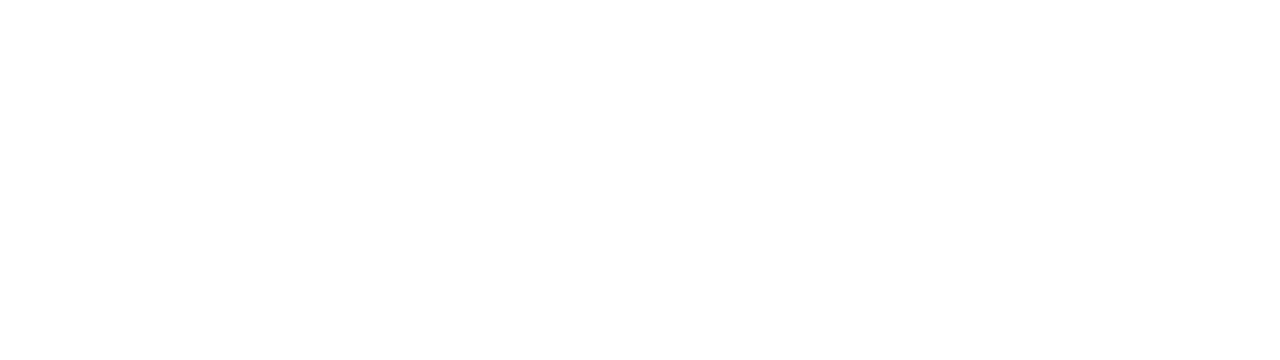
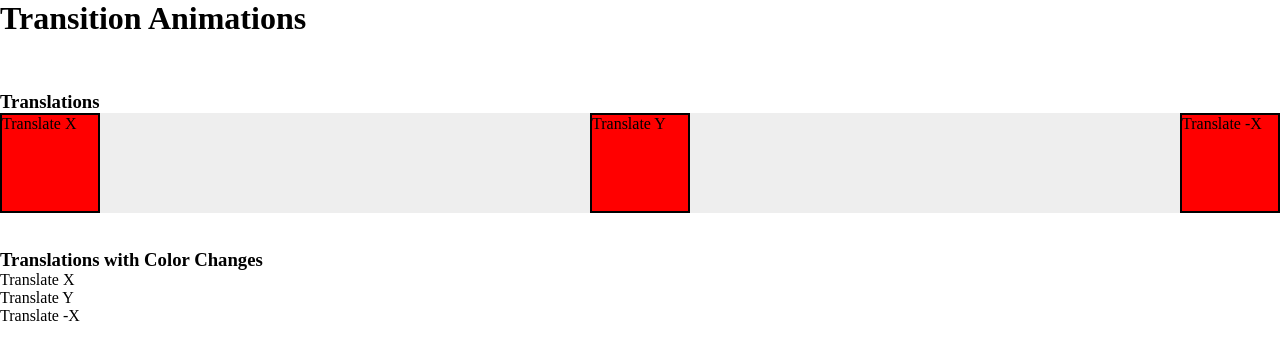
Before and after one commit to prabdhal/CSS-animations-practice, a plain HTML site: page index.html in a window 1280 px wide. Drawn offline with Linux system fonts and the light colour scheme.

Commit message:
Transition Translation Animations

```diff
--- a/index.html
+++ b/index.html
@@ -4,7 +4,24 @@
     <meta charset="UTF-8">
     <meta http-equiv="X-UA-Compatible" content="IE=edge">
     <meta name="viewport" content="width=device-width, initial-scale=1.0">
+    <link rel="stylesheet" href="style.css">
     <title>CSS - Animations</title>
+
+    <h1>Transition Animations</h1>
+    <br><br><br>
+    <h3>Translations</h3>
+    <div class="background-1">
+      <div class="square-1">Translate X</div>
+      <div class="square-2">Translate Y</div>
+      <div class="square-3">Translate -X</div>
+    </div>
+    <br><br>
+    <h3>Translations with Color Changes</h3>
+    <div class="background-2">
+      <div class="square-4">Translate X</div>
+      <div class="square-5">Translate Y</div>
+      <div class="square-6">Translate -X</div>
+    </div>
   </head>
   <body>
 
--- a/style.css
+++ b/style.css
@@ -0,0 +1,36 @@
+*,
+*::before,
+*::after {
+  box-sizing: border-box;
+  margin: 0;
+  padding: 0;
+}
+
+.background-1 {
+  display: flex;
+  justify-content: space-between;
+  background-color: #eee;
+}
+
+.square-1,
+.square-2,
+.square-3 {
+  width: 100px;
+  height: 100px;
+  background-color: red;
+  border: 2px solid black;
+  /* transition: property / duration / animation type / delay */
+  transition: transform 1s ease-in-out;
+}
+
+.background-1:hover .square-1 {
+  transform: translateX(100%);
+}
+
+.background-1:hover .square-2 {
+  transform: translateY(100%);
+}
+
+.background-1:hover .square-3 {
+  transform: translateX(-100%);
+}
```
Also changed, not shown: 1 other file.
